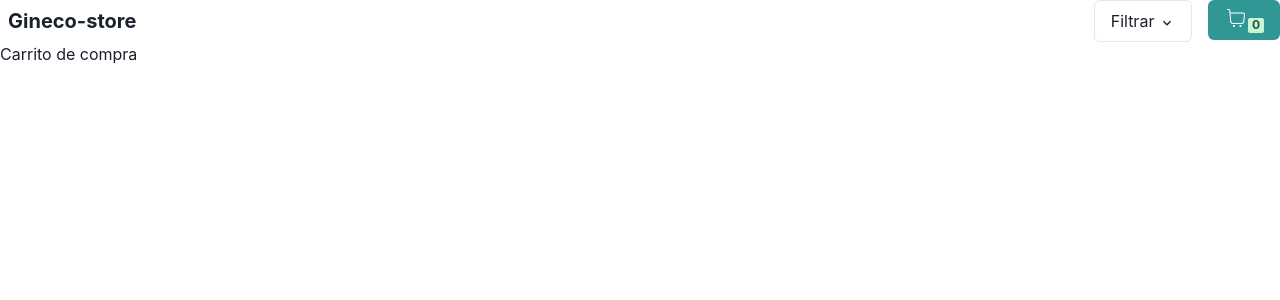
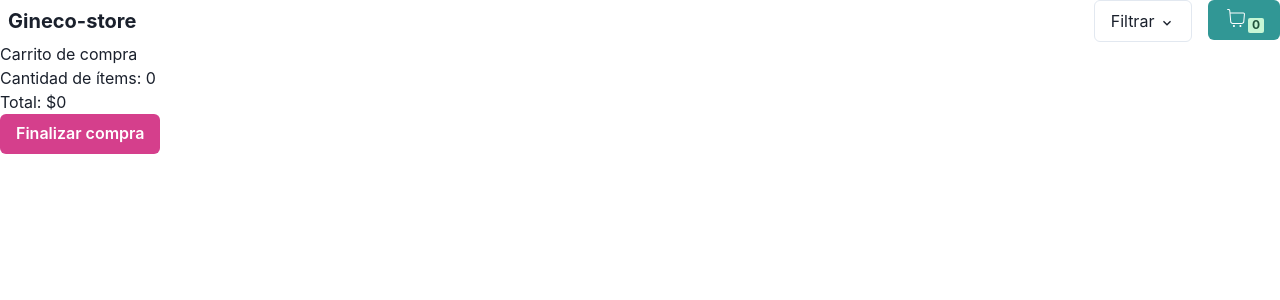
Before and after one commit to laraengit/PFPradoReact, a React (Vite) app: page /cart in a window 1280 px wide. Shown: the top 300 px of the page. Built offline with nearby package versions, Linux system fonts and the light colour scheme.

Commit message:
Solucionado el array cart en cart view

```diff
--- a/src/components/ItemCount.jsx
+++ b/src/components/ItemCount.jsx
@@ -26,7 +26,7 @@ const ItemCount = ({p}) => {
             }
           },[]);
         } else {
-          return [...currItems, { p, quantity: count}];
+          return [...currItems, { ...p, quantity: count}];
         }
       },[]);
       console.log(cart)
--- a/src/components/cart/Cart.jsx
+++ b/src/components/cart/Cart.jsx
@@ -1,9 +1,18 @@
 import React, { useContext } from 'react'
 import { CartContext } from '../../context/ShoppingCartContext'
-import { Card, CardBody,Heading, Text, Stack, Divider, CardFooter, ButtonGroup, Button, Image } from '@chakra-ui/react'
+import { Card, CardBody,Heading, Text, Stack, Divider, CardHeader,CardFooter, ButtonGroup, Button, Image } from '@chakra-ui/react'
 
 const Cart = () => {
 const {cart, setCart} = useContext(CartContext)
+const total = cart.reduce((acc, curr) => {
+  return acc + curr.quantity;
+}, 0);
+
+const totalPrecio = cart.reduce(
+  (acc, curr) => acc + curr.quantity * curr.precio,
+  0
+);
+
   /* setProdCart([{id:2, producto: "Crema humectante", descripcion: "Tamaño chico. Puede utilizarse todos los días. Composición natural e hipoalergénica.", precio: 5000, categoria: "250ml", imagen : "/src/assets/humectante.jpg"}]) */
   console.log("Estoy en Cart")
   console.log(cart)
@@ -12,14 +21,17 @@ const {cart, setCart} = useContext(CartContext)
       <h1>Carrito de compra</h1>
       { cart.map((p)=>{
                 return(
+
                     <Card key={p.id}
                     direction={{ base: 'column', sm: 'row' }}
                     overflow='hidden'
                     variant='outline'
                   >
+
                     <Image
-                      objectFit='cover'
-                      maxW={{ base: '100%', sm: '200px' }}
+
+                      borderRadius='full'
+                      boxSize='100px'
                       src={p.imagen}
                       alt={p.nombre}
                     />
@@ -29,10 +41,10 @@ const {cart, setCart} = useContext(CartContext)
                         <Heading size='md'>{p.nombre}</Heading>
 
                         <Text py='2'>
-                          Precio: {p.precio}
+                           Precio: ${p.precio}
                         </Text>
                         <Text py='2'>
-                          Cantidad:{p.quantity}
+                          Cantidad: {p.quantity}
                         </Text>
                       </CardBody>
 
@@ -46,6 +58,12 @@ const {cart, setCart} = useContext(CartContext)
                 )
             })
       }
+      <div>Cantidad de ítems: {total}</div>
+      <div>Total: ${totalPrecio}</div>
+      <Button variant='solid' colorScheme='pink'>
+            Finalizar compra
+      </Button>
+
     </div>
   )
 }
```
